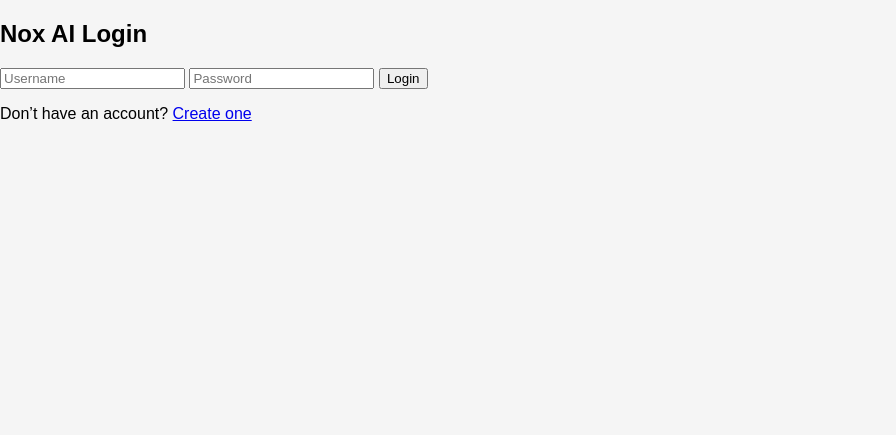
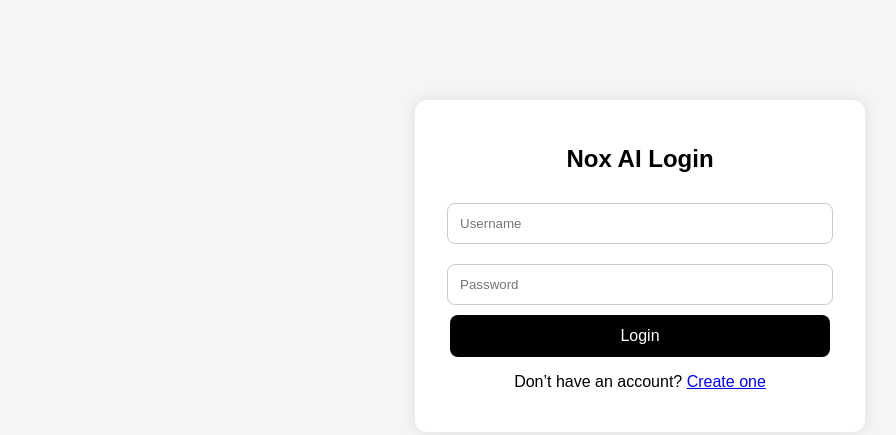
Before and after one commit to XReyan11/nox-ai, a website: page public/login.html in a window 1280 px wide. Shown: the whole page, without its empty margins (0-896 px from the left). Drawn offline with Linux system fonts and the light colour scheme.

Commit message:
Update style.css

```diff
--- a/public/style.css
+++ b/public/style.css
@@ -120,3 +120,30 @@ body {
     color: white;
     border: none;
     }
+.login-container {
+    max-width: 400px;
+    margin: 100px auto;
+    padding: 25px;
+    background: white;
+    border-radius: 12px;
+    box-shadow: 0 0 15px rgba(0,0,0,0.1);
+    text-align: center;
+}
+
+.login-container input {
+    width: 90%;
+    padding: 12px;
+    margin: 10px 0;
+    border-radius: 8px;
+    border: 1px solid #ccc;
+}
+
+.login-container button {
+    width: 95%;
+    padding: 12px;
+    background: black;
+    color: white;
+    border-radius: 8px;
+    border: none;
+    font-size: 16px;
+    }
```
